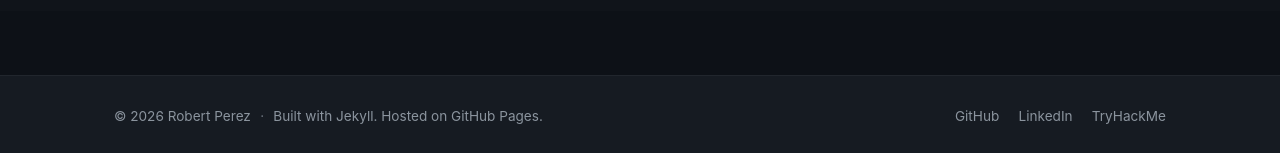
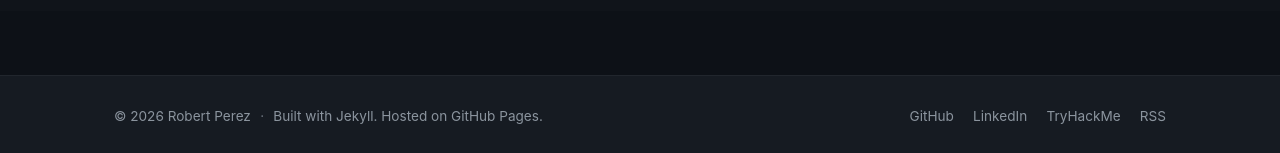
Before and after one commit to barrytd/barrytd.github.io, a Jekyll site: the page built from index.md, in a window 1280 px wide and 900 px high, scrolled down 2291 px. Shown: the part 744-897 px from the top of the window. Built offline with Jekyll 4.4.1, drawn with Linux system fonts in a browser that asks for light colours.

Commit message:
link the RSS feed from the footer
jekyll-feed already generates /feed.xml and it was linked in <head>,
but there was no visible feed link. add an RSS link to the footer nav
alongside GitHub / LinkedIn / TryHackMe.

Co-Authored-By: Claude Fable 5 <noreply@anthropic.com>

```diff
--- a/_includes/footer.html
+++ b/_includes/footer.html
@@ -9,6 +9,7 @@
       <a href="https://github.com/{{ site.author.github }}" target="_blank" rel="noopener">GitHub</a>
       <a href="https://www.linkedin.com/in/{{ site.author.linkedin }}/" target="_blank" rel="noopener">LinkedIn</a>
       <a href="https://tryhackme.com/p/{{ site.author.tryhackme }}" target="_blank" rel="noopener">TryHackMe</a>
+      <a href="{{ '/feed.xml' | relative_url }}">RSS</a>
     </div>
   </div>
 </footer>
```
